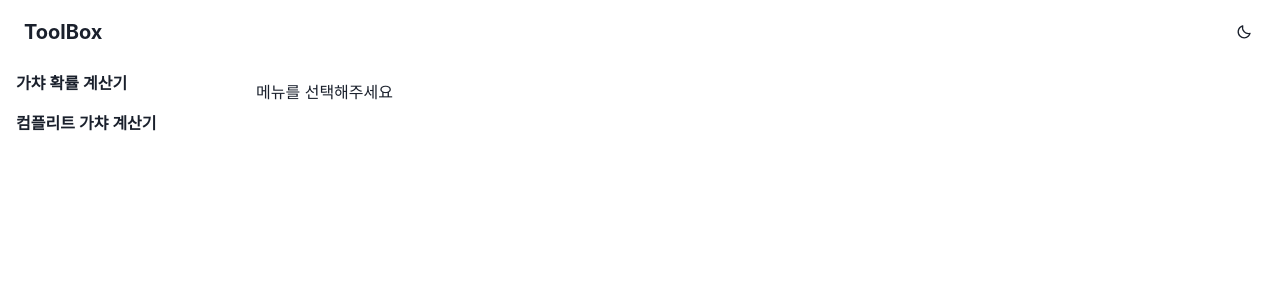
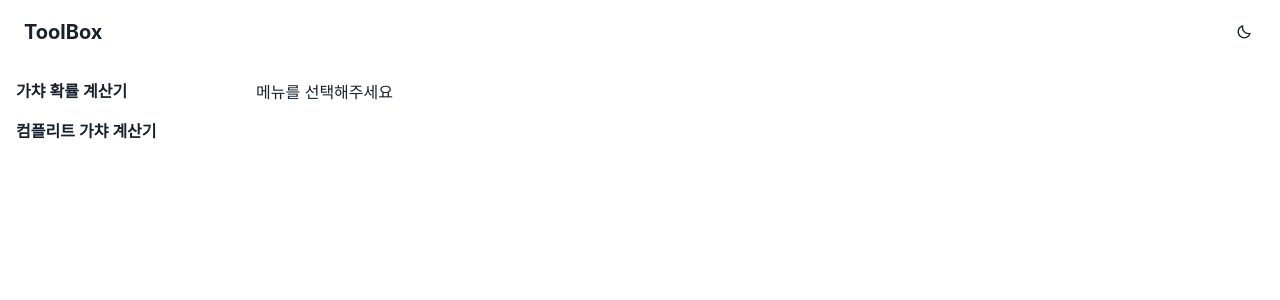
Before and after one commit to loveliveall/tools, a React app: page / in a window 1280 px wide. Shown: the top 300 px of the page. Built offline with nearby package versions, Linux system fonts and the light colour scheme.

Commit message:
Add little padding to navbar

```diff
--- a/src/components/app-frame/NavBarContent.tsx
+++ b/src/components/app-frame/NavBarContent.tsx
@@ -56,7 +56,7 @@ type NavBarContentProps = {
 };
 function NavBarContent({ onNavBarClose }: NavBarContentProps) {
   return (
-    <VStack as="ul" w="full" alignItems="stretch" spacing={0}>
+    <VStack as="ul" w="full" alignItems="stretch" spacing={0} pt={2}>
       <NavLinkItem
         to={RoutePath.GachaNormal}
         label="가챠 확률 계산기"
```
